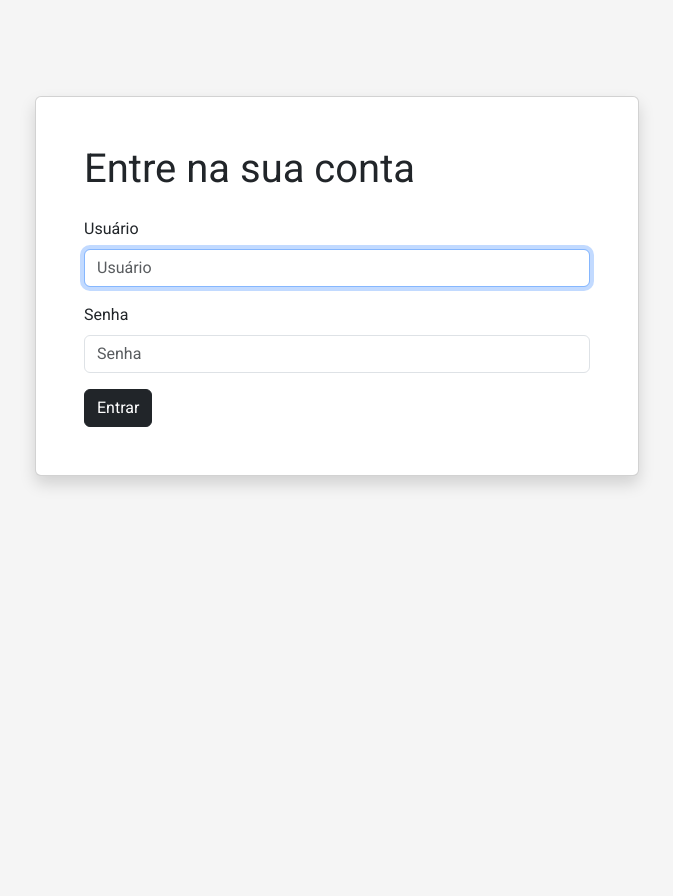
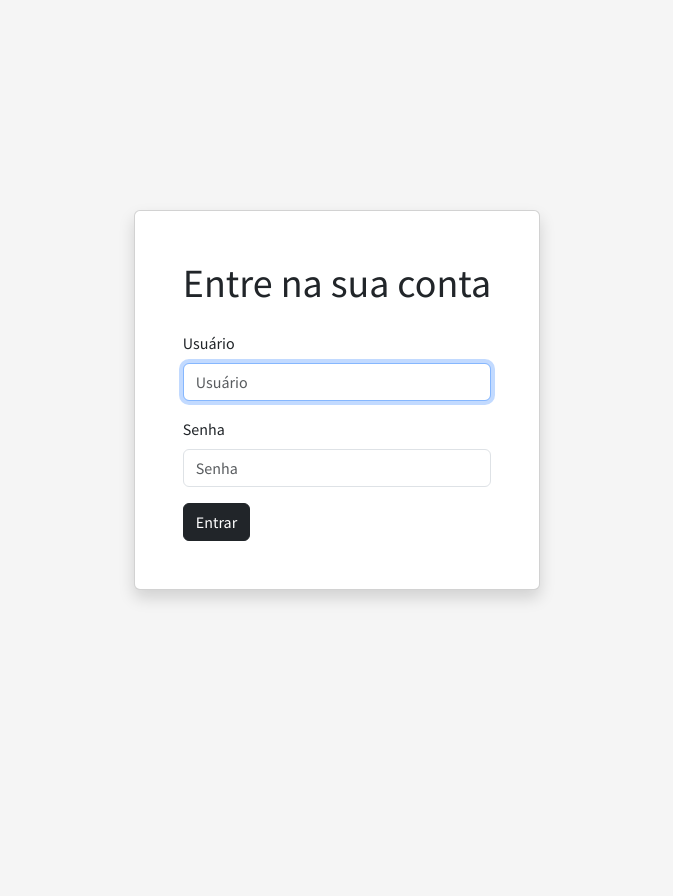
Before and after one commit to ogaaabriel/book_loan_manager, a Django app: page /entrar/ in a window 1280 px wide. Shown: the whole page, without its empty margins (303-976 px from the left). After the commit the page ends 601 px from the top, so only its background shows below. Run offline with Django 4.2, Linux system fonts and the light colour scheme; some libraries are stand-ins or nearby versions.

Commit message:
Updated templates.

```diff
--- a/accounts/urls.py
+++ b/accounts/urls.py
@@ -6,7 +6,6 @@ from . import views
 app_name = "accounts"
 
 urlpatterns = [
-    path("", views.UserPage.as_view(), name="userpage"),
     path(
         "entrar/",
         LoginView.as_view(
--- a/accounts/views.py
+++ b/accounts/views.py
@@ -6,15 +6,11 @@ from django.contrib.messages.views import SuccessMessageMixin
 from . import forms
 
 
-class UserPage(LoginRequiredMixin, generic.TemplateView):
-    template_name = "userpage.html"
-
-
 class Signup(LoginRequiredMixin, SuccessMessageMixin, generic.CreateView):
     form_class = forms.CustomUserCreationForm
     success_url = reverse_lazy("accounts:signup")
     success_message = "Usuário cadastrado com sucesso!"
-    template_name = "form.html"
+    template_name = "form_page.html"
     context_object_name = "form"
 
     def get_context_data(self, **kwargs):
--- a/book_loans/views.py
+++ b/book_loans/views.py
@@ -61,7 +61,7 @@ class CreateBookView(LoginRequiredMixin, SuccessMessageMixin, generic.CreateView
     form_class = forms.BookForm
     success_url = reverse_lazy("book_loans:create_loan")
     success_message = "Livro registrado com sucesso"
-    template_name = "form.html"
+    template_name = "form_page.html"
     context_object_name = "form"
 
     def get_context_data(self, **kwargs):
@@ -75,7 +75,7 @@ class CreateBorrowerView(LoginRequiredMixin, SuccessMessageMixin, generic.Create
     form_class = forms.BorrowerForm
     success_url = reverse_lazy("book_loans:create_loan")
     success_message = "Leitor registrado com sucesso"
-    template_name = "form.html"
+    template_name = "form_page.html"
     context_object_name = "form"
 
     def get_context_data(self, **kwargs):
--- a/config/settings.py
+++ b/config/settings.py
@@ -130,5 +130,5 @@ STATICFILES_DIRS = [BASE_DIR.joinpath("static")]
 DEFAULT_AUTO_FIELD = "django.db.models.BigAutoField"
 
 LOGIN_URL = "accounts:login"
-LOGIN_REDIRECT_URL = "accounts:userpage"
+LOGIN_REDIRECT_URL = "book_loans:loans"
 LOGOUT_REDIRECT_URL = "accounts:login"
--- a/static/css/style.css
+++ b/static/css/style.css
@@ -1,10 +1,10 @@
-@import url("https://fonts.googleapis.com/css2?family=Roboto&display=swap");
+@import url('https://fonts.googleapis.com/css2?family=Source+Sans+Pro&display=swap');
 
 * {
   box-sizing: border-box;
   margin: 0;
   padding: 0;
-  font-family: "Roboto", sans-serif;
+  font-family: 'Source Sans Pro', sans-serif;
   --background: whitesmoke;
 }
 
@@ -13,20 +13,12 @@ body {
 }
 
 .login-card {
-  max-width: 700px;
-  margin: auto;
   height: 100vh;
 }
 
 .main-container {
   max-width: 1200px;
+  min-height: 100vh;
   margin: 0 auto;
+  background: white !important;
 }
-
-.bg-green {
-  background-color: rgba(0, 128, 0, 0.344);
-}
-
-.bg-red {
-  background-color: rgba(255, 0, 0, 0.29);
-}
--- a/templates/accounts/login.html
+++ b/templates/accounts/login.html
@@ -1,22 +1,11 @@
 {% extends 'base.html' %}
 {% load bootstrap5 %}
 
-{% block content %}
+{% block login %}
 
-    <div class="login-card p-4 p-sm-5">
-        <div class="card p-4 p-sm-5 shadow">
-            <h1 class="text-dark mb-4">Entre na sua conta</h1>
-
-            <form method="post">
-                {% csrf_token %}
-
-                {% bootstrap_form_errors form type='non_fields' %}
-                {% for field in form %}
-                    {% bootstrap_field field show_help=False placeholder='' bound_css_class='' %}
-                {% endfor %}
-
-                <button class="btn btn-dark" type="submit">Entrar</button>
-            </form>
+    <div class="login-card d-flex align-items-center justify-content-center">
+        <div class="card p-5 shadow">
+            {% include 'form.html' with form=form form_title='Entre na sua conta' btn_value='Entrar' %}
         </div>
     </div>
 
--- a/templates/base.html
+++ b/templates/base.html
@@ -17,12 +17,15 @@
 </head>
 
 <body>
-    {% include 'navbar.html' %}
-    <main class="p-4 p-sm-5 main-container">
-        {% bootstrap_messages %}
-
-        {% block content %}{% endblock %}
-    </main>
+    {% if user.is_authenticated %}
+        {% include 'navbar.html' %}
+        <main class="p-4 p-sm-5 main-container">
+            {% bootstrap_messages %}
+            {% block content %}{% endblock %}
+        </main>
+    {% else %}
+        {% block login %}{% endblock %}
+    {% endif %}
 </body>
 
 </html>
--- a/templates/form.html
+++ b/templates/form.html
@@ -1,19 +1,12 @@
-{% extends 'base.html' %}
 {% load bootstrap5 %}
-
-{% block content %}
 
 <h1 class="mb-4">{{ form_title }}</h1>
 
 <form method="post">
     {% csrf_token %}
-
     {% bootstrap_form_errors form type='non_fields' %}
     {% for field in form %}
         {% bootstrap_field field show_help=False placeholder='' bound_css_class='' %}
     {% endfor %}
-
     <button class="btn btn-dark" type="submit">{{ btn_value }}</button>
 </form>
-
-{% endblock %}
--- a/templates/navbar.html
+++ b/templates/navbar.html
@@ -1,17 +1,13 @@
-{% if user.is_authenticated %}
 <nav class="navbar navbar-light navbar-expand-lg bg-white py-3 px-5 shadow-sm">
     <div class="container">
-            <a class="navbar-brand" href="{% url 'accounts:userpage' %}">Book Loans</a>
+        <a class="navbar-brand" href="{% url 'book_loans:loans' %}">Book Loans</a>
         <button class="navbar-toggler" type="button" data-bs-toggle="collapse" data-bs-target="#navbarSupportedContent"
             aria-controls="navbarSupportedContent" aria-expanded="false" aria-label="Toggle navigation">
             <span class="navbar-toggler-icon"></span>
         </button>
 
         <div class="collapse navbar-collapse" id="navbarSupportedContent">
-                <ul class="navbar-nav ms-auto">
-                    <li class="nav-item">
-                        <a class="nav-link" href="{% url 'book_loans:loans' %}">Empréstimos</a>
-                    </li>
+            <ul class="navbar-nav me-auto">
                 <li class="nav-item">
                     <a class="nav-link" href="{% url 'accounts:signup' %}">Adicionar Usuário</a>
                 </li>
@@ -22,4 +18,3 @@
         </div>
     </div>
 </nav>
-{% endif %}
```
Also changed, not shown: templates/book_loans/create_loan.html (+1 -13 lines), templates/book_loans/loans.html (+12 -8 lines), templates/form_page.html (added, +7 -0 lines), templates/userpage.html (deleted, +0 -7 lines). Lines whose indentation alone changed are shown as unchanged.
